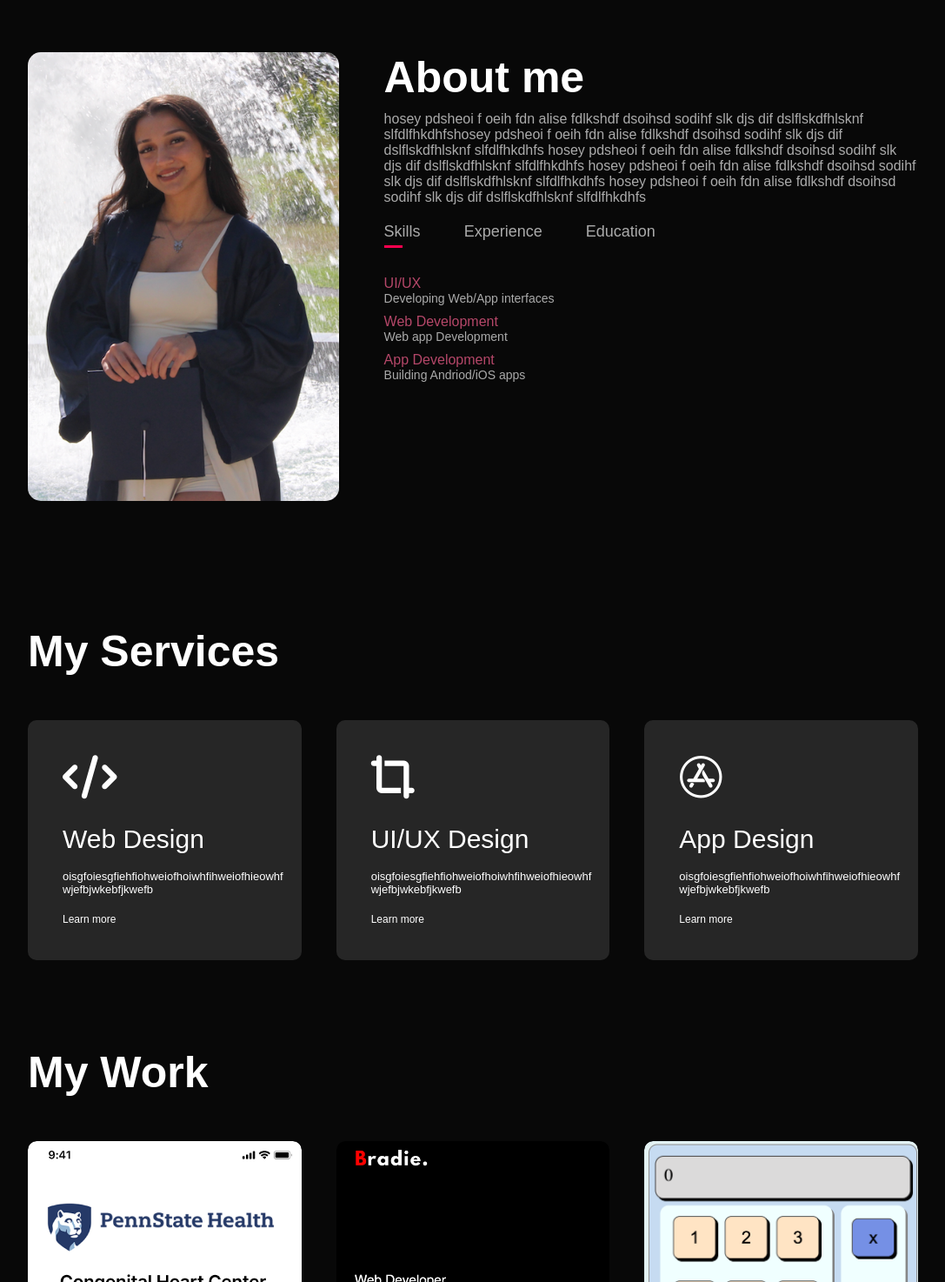
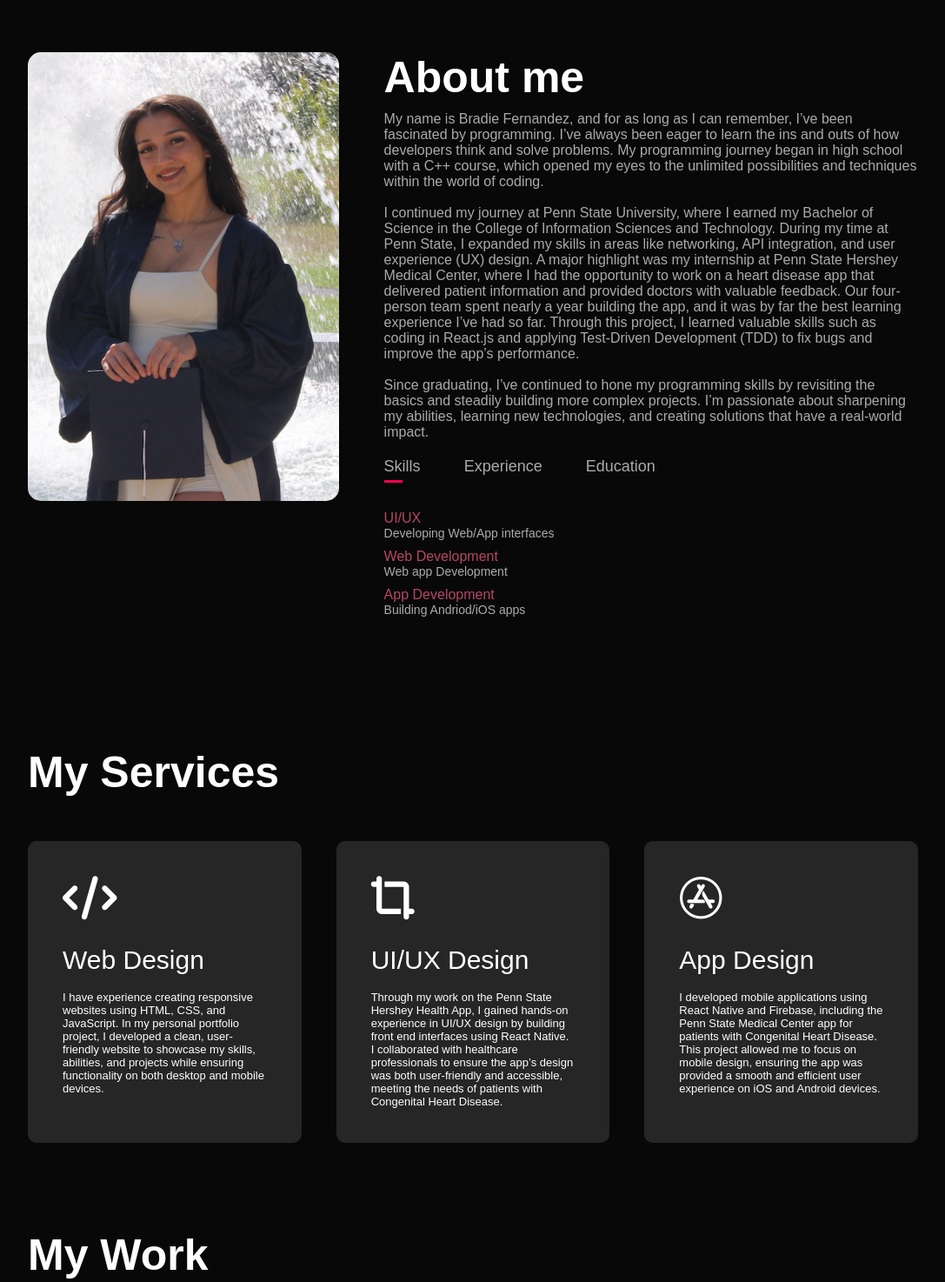
Before and after one commit to BradieF/BradieF.github.io, a plain HTML site: page index.html in a window 1280 px wide. Shown: the part 840-2314 px from the top of the page at 87% size, without its empty margins (96-1183 px from the left). Drawn offline with Linux system fonts and the light colour scheme.

Commit message:
filled in all information previously used as a placeholder

```diff
--- a/index.html
+++ b/index.html
@@ -40,12 +40,10 @@
         </div>
         <div class="about-col-2">
           <h1 class="sub-title">About me</h1>
-          <p>hosey pdsheoi f oeih fdn alise fdlkshdf dsoihsd sodihf slk
-            djs dif dslflskdfhlsknf slfdlfhkdhfshosey pdsheoi f oeih fdn alise fdlkshdf dsoihsd sodihf slk
-            djs dif dslflskdfhlsknf slfdlfhkdhfs hosey pdsheoi f oeih fdn alise fdlkshdf dsoihsd sodihf slk
-            djs dif dslflskdfhlsknf slfdlfhkdhfs hosey pdsheoi f oeih fdn alise fdlkshdf dsoihsd sodihf slk
-            djs dif dslflskdfhlsknf slfdlfhkdhfs hosey pdsheoi f oeih fdn alise fdlkshdf dsoihsd sodihf slk
-            djs dif dslflskdfhlsknf slfdlfhkdhfs </p>
+          <p>My name is Bradie Fernandez, and for as long as I can remember, I’ve been fascinated by programming. I’ve always been eager to learn the ins and outs of how developers think and solve problems. My programming journey began in high school with a C++ course, which opened my eyes to the unlimited possibilities and techniques within the world of coding.
+            <br> <br>I continued my journey at Penn State University, where I earned my Bachelor of Science in the College of Information Sciences and Technology. During my time at Penn State, I expanded my skills in areas like networking, API integration, and user experience (UX) design. A major highlight was my internship at Penn State Hershey Medical Center, where I had the opportunity to work on a heart disease app that delivered patient information and provided doctors with valuable feedback. Our four-person team spent nearly a year building the app, and it was by far the best learning experience I’ve had so far. Through this project, I learned valuable skills such as coding in React.js and applying Test-Driven Development (TDD) to fix bugs and improve the app’s performance.
+            <br> <br>Since graduating, I’ve continued to hone my programming skills by revisiting the basics and steadily building more complex projects. I’m passionate about sharpening my abilities, learning new technologies, and creating solutions that have a real-world impact.
+          </p>
             <div class="tab-titles">
               <p class ="tab-links active-link" onclick= "opentab('skills')">Skills</p>
               <p class ="tab-links" onclick= "opentab('experience')">Experience</p>
@@ -81,23 +79,20 @@
         <div>
           <i class="fa-solid fa-code"></i>
           <h2>Web Design</h2>
-          <p>oisgfoiesgfiehfiohweiofhoiwhfihweiofhieowhf
-            wjefbjwkebfjkwefb</p>
-          <a href="#"> Learn more</a>
+          <p>I have experience creating responsive websites using HTML, CSS, and JavaScript. In my personal portfolio project, I developed a clean, user-friendly website to showcase my skills, abilities, and projects while ensuring functionality on both desktop and mobile devices.</p>
+          <!-- <a href="#"> Learn more</a> -->
         </div>
         <div>
           <i class="fa-solid fa-crop-simple"></i>
           <h2>UI/UX Design</h2>
-          <p>oisgfoiesgfiehfiohweiofhoiwhfihweiofhieowhf
-            wjefbjwkebfjkwefb</p>
-          <a href="#">Learn more</a>
+          <p>Through my work on the Penn State Hershey Health App, I gained hands-on experience in UI/UX design by building front end interfaces using React Native. I collaborated with healthcare professionals to ensure the app’s design was both user-friendly and accessible, meeting the needs of patients with Congenital Heart Disease.</p>
+          <!-- <a href="#">Learn more</a> -->
         </div>
         <div>
           <i class="fa-brands fa-app-store"></i>
           <h2>App Design</h2>
-          <p>oisgfoiesgfiehfiohweiofhoiwhfihweiofhieowhf
-            wjefbjwkebfjkwefb</p>
-          <a href="#">Learn more</a>
+          <p>I developed mobile applications using React Native and Firebase, including the Penn State Medical Center app for patients with Congenital Heart Disease. This project allowed me to focus on mobile design, ensuring the app was provided a smooth and efficient user experience on iOS and Android devices.</p>
+          <!-- <a href="#">Learn more</a> -->
         </div>
       </div>
     </div>
```
